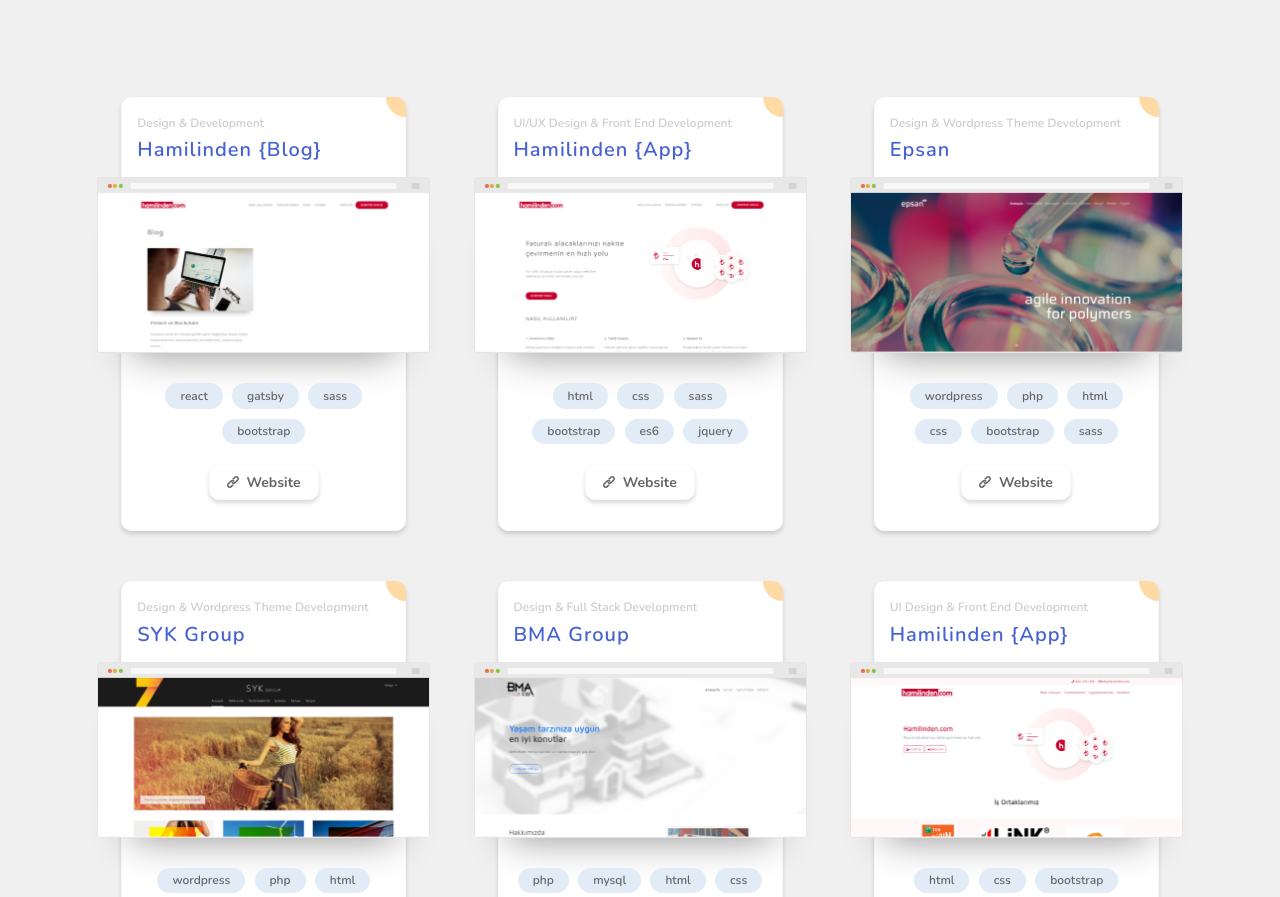
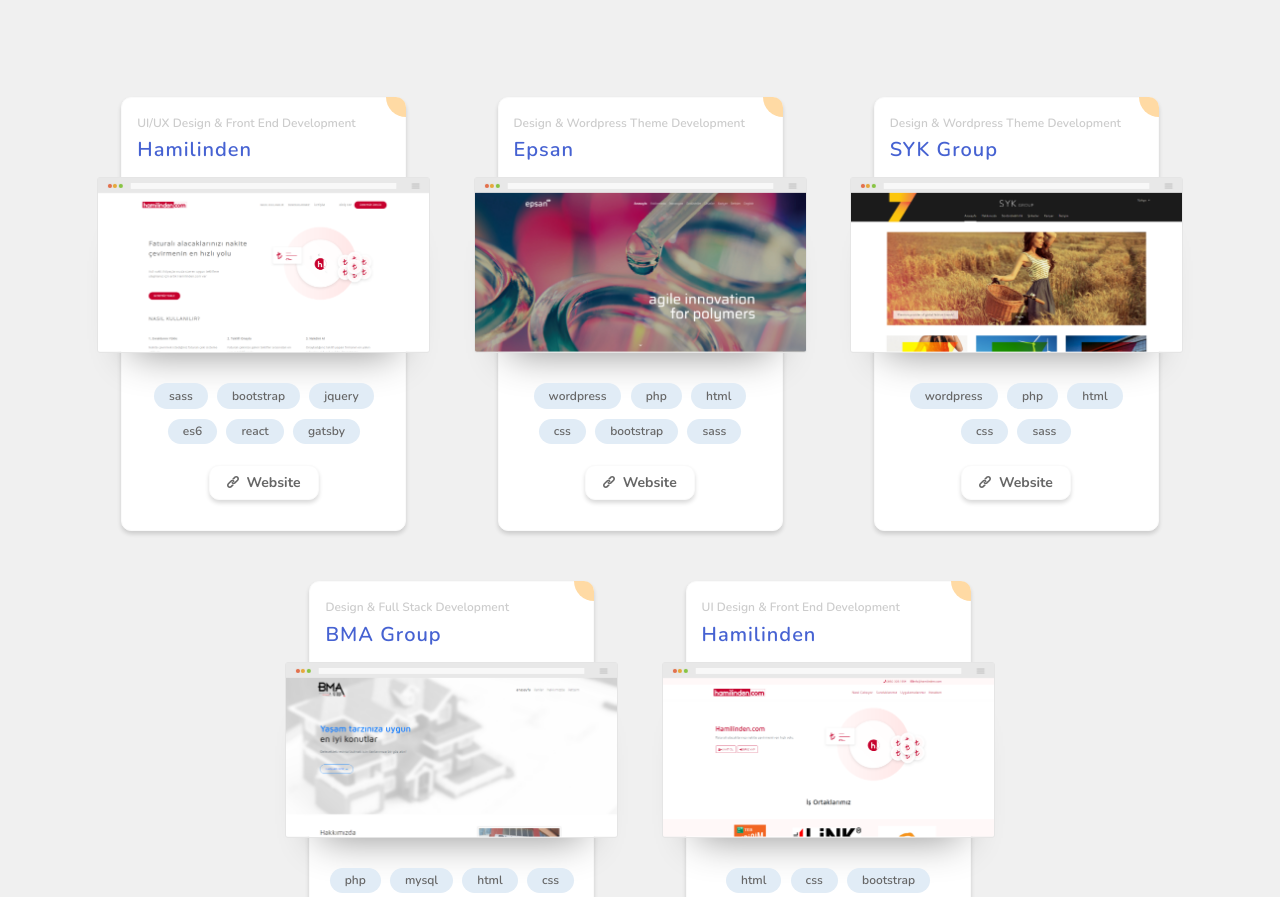
Before and after one commit to salihfidan/portfolio, a website: page index.html in a window 1280 px wide. Shown: the part 953-1850 px from the top of the page. Drawn offline with nearby package versions, Linux system fonts and the light colour scheme.

Commit message:
merged hamilinden projects

```diff
--- a/index.html
+++ b/index.html
@@ -88,44 +88,19 @@
         <article class="card">
           <header class="card__header">
             <span class="card__header-text">
-              Design & Development
-              <span class="card__work-type card__work-type--client"></span>
-            </span>
-            <h3 class="card__heading heading-tertiary">Hamilinden {Blog}</h3>
-          </header>
-          <img class="card__img" src="img/hamilindenblog2x.png" alt="Hamilinden">
-          <div class="card__tags">
-            <span class="card__tag">react</span>
-            <span class="card__tag">gatsby</span>
-            <span class="card__tag">sass</span>
-            <span class="card__tag">bootstrap</span>
-          </div>
-          <footer class="card__footer">
-            <a class="btn-primary" href="http://blog.hamilinden.com" target="_blank" rel="noopener noreferrer">
-              <svg class="btn-icon" viewBox="0 0 100 100">
-                <use xlink:href="img/icons.svg#link"></use>
-              </svg>
-              Website
-            </a>
-          </footer>
-        </article>
-
-        <article class="card">
-          <header class="card__header">
-            <span class="card__header-text">
               UI/UX Design & Front End Development
               <span class="card__work-type card__work-type--client"></span>
             </span>
-            <h3 class="card__heading heading-tertiary">Hamilinden {App}</h3>
+            <h3 class="card__heading heading-tertiary">Hamilinden</h3>
           </header>
           <img class="card__img" src="img/hamilinden22x.png" alt="Hamilinden">
           <div class="card__tags">
-            <span class="card__tag">html</span>
-            <span class="card__tag">css</span>
             <span class="card__tag">sass</span>
             <span class="card__tag">bootstrap</span>
+            <span class="card__tag">jquery</span>
             <span class="card__tag">es6</span>
-            <span class="card__tag">jquery</span>
+            <span class="card__tag">react</span>
+            <span class="card__tag">gatsby</span>
           </div>
           <footer class="card__footer">
             <a class="btn-primary" href="http://hamilinden.com" target="_blank" rel="noopener noreferrer">
@@ -224,7 +199,7 @@
               UI Design & Front End Development
               <span class="card__work-type card__work-type--client"></span>
             </span>
-            <h3 class="card__heading heading-tertiary">Hamilinden {App}</h3>
+            <h3 class="card__heading heading-tertiary">Hamilinden</h3>
           </header>
           <img class="card__img" src="img/hamilinden2x.png" alt="Hamilinden">
           <div class="card__tags">
```
Also changed, not shown: 1 other file.
